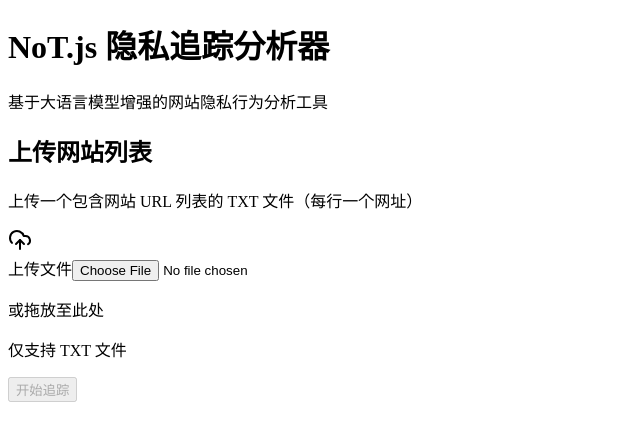
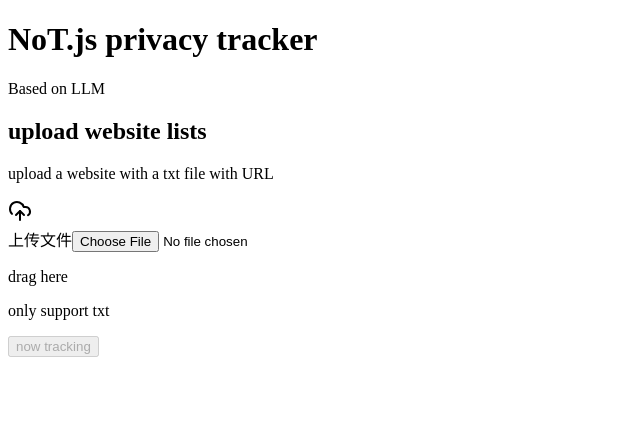
Before and after one commit to Doreenyang/CSE527-Final-Project, a Next.js app in the folder privacy-tracker/: page / in a window 1280 px wide. Shown: the top 440 px of the page, without its empty margins (0-640 px from the left). Built offline with nearby package versions, Linux system fonts and the light colour scheme.

Commit message:
Update page.tsx

```diff
--- a/privacy-tracker/app/page.tsx
+++ b/privacy-tracker/app/page.tsx
@@ -117,9 +117,9 @@ export default function Home() {
     <div className="min-h-screen bg-gray-50">
       <header className="bg-white shadow">
         <div className="max-w-7xl mx-auto py-6 px-4 sm:px-6 lg:px-8">
-          <h1 className="text-3xl font-bold text-gray-900">NoT.js 隐私追踪分析器</h1>
+          <h1 className="text-3xl font-bold text-gray-900">NoT.js privacy tracker</h1>
           <p className="mt-1 text-sm text-gray-500">
-            基于大语言模型增强的网站隐私行为分析工具
+            Based on LLM
           </p>
         </div>
       </header>
@@ -129,9 +129,9 @@ export default function Home() {
           {/* File upload section */}
           <div className="bg-white overflow-hidden shadow rounded-lg divide-y divide-gray-200">
             <div className="px-4 py-5 sm:px-6">
-              <h2 className="text-lg font-medium text-gray-900">上传网站列表</h2>
+              <h2 className="text-lg font-medium text-gray-900">upload website lists</h2>
               <p className="mt-1 text-sm text-gray-500">
-                上传一个包含网站 URL 列表的 TXT 文件（每行一个网址）
+                upload a website with a txt file with URL
               </p>
             </div>
 
@@ -154,9 +154,9 @@ export default function Home() {
                         onChange={handleFileSelect}
                       />
                     </label>
-                    <p className="pl-1">或拖放至此处</p>
+                    <p className="pl-1">drag here</p>
                   </div>
-                  <p className="text-xs text-gray-500">仅支持 TXT 文件</p>
+                  <p className="text-xs text-gray-500">only support txt</p>
                 </div>
               </div>
 
@@ -168,7 +168,7 @@ export default function Home() {
                     className="text-sm text-red-600"
                     onClick={() => setFile(null)}
                   >
-                    移除
+                    delete
                   </button>
                 </div>
               )}
@@ -189,10 +189,10 @@ export default function Home() {
                   {isUploading || isAnalyzing ? (
                     <>
                       <Loader className="w-4 h-4 mr-2 animate-spin" />
-                      {isUploading ? '上传中...' : '分析中...'}
+                      {isUploading ? 'uploading...' : 'analyzing...'}
                     </>
                   ) : (
-                    '开始追踪'
+                    'now tracking'
                   )}
                 </button>
               </div>
@@ -203,9 +203,9 @@ export default function Home() {
           {results.length > 0 && (
             <div className="mt-6 bg-white overflow-hidden shadow rounded-lg divide-y divide-gray-200">
               <div className="px-4 py-5 sm:px-6">
-                <h2 className="text-lg font-medium text-gray-900">分析结果</h2>
+                <h2 className="text-lg font-medium text-gray-900">result</h2>
                 <p className="mt-1 text-sm text-gray-500">
-                  基于 NoT.js 和 ChatGPT 的网站隐私行为分析
+                  based on NoT.js 和 ChatGPT website privacy tracking analysis
                 </p>
               </div>
 
```
